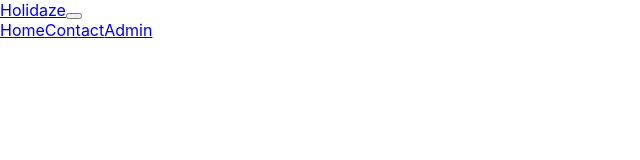
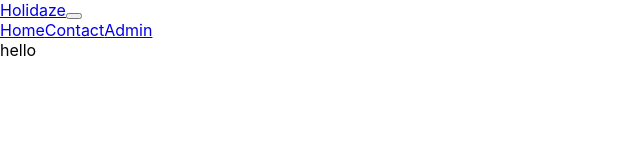
Before and after one commit to ca2roaldsoy/ProjectExam-2, a React (Create React App) app: page /newEstablishment in a window 1280 px wide. Shown: the top 160 px of the page, without its empty margins (0-640 px from the left). Built offline with nearby package versions, Linux system fonts and the light colour scheme; the HTML template or start-up script is replaced by a standard one.

Commit message:
added admin page content and created link to different admin sections

```diff
--- a/src/App.js
+++ b/src/App.js
@@ -6,7 +6,7 @@ import NavMenu from "./components/menu/NavMenu";
 import {
   AdminContextProvider,
   AdminContext,
-} from "./components/adminSite/context/AdminContext";
+} from "./components/context/AdminContext";
 
 function App() {
   return (
--- a/src/components/adminSite/admin/Admin.js
+++ b/src/components/adminSite/admin/Admin.js
@@ -1,5 +1,11 @@
 import React from "react";
 import { Redirect } from "react-router-dom";
+import Col from "react-bootstrap/Col";
+import Button from "react-bootstrap/Button";
+import { Link } from "react-router-dom";
+import AdminImg from "../../../images/bergen/admin_page.jpg";
+import Image from "react-bootstrap/Image";
+import Row from "react-bootstrap/Row";
 
 function Admin() {
   const getUser = localStorage.getItem("user");
@@ -8,7 +14,27 @@ function Admin() {
     return <Redirect to="/" />;
   }
 
-  return <h1>Holidaze</h1>;
+  return (
+    <Row>
+      <Col lg={6}>
+        <h1>Holidaze</h1>
+
+        <Link to="/enquiries">
+          <Button>Enquiries</Button>
+        </Link>
+        <Link to="./messages">
+          <Button>Messages</Button>
+        </Link>
+        <Link to="./newEstablishment">
+          <Button>Create New Establishment</Button>
+        </Link>
+      </Col>
+
+      <Col lg={6}>
+        <Image src={AdminImg} alt="aurora borealis" fluid />
+      </Col>
+    </Row>
+  );
 }
 
 export default Admin;
--- /dev/null
+++ b/src/components/adminSite/contactMsg/Messages.js
@@ -0,0 +1,7 @@
+import React from "react";
+
+function Messages() {
+  return <div>hello</div>;
+}
+
+export default Messages;
--- a/src/components/adminSite/logout/LogOut.js
+++ b/src/components/adminSite/logout/LogOut.js
@@ -1,7 +1,7 @@
 import React, { useContext } from "react";
 import { NavLink } from "react-router-dom";
 import Button from "react-bootstrap/Button";
-import { AdminContext } from "../context/AdminContext";
+import { AdminContext } from "../../context/AdminContext";
 import { useHistory } from "react-router-dom";
 
 function LogOut() {
--- /dev/null
+++ b/src/components/adminSite/newEstablishment/newEstablishment.js
@@ -0,0 +1,7 @@
+import React from "react";
+
+function newEstablishment() {
+  return <div>hello</div>;
+}
+
+export default newEstablishment;
--- /dev/null
+++ b/src/components/adminSite/viewEnquiries/viewEnquiries.js
@@ -0,0 +1,7 @@
+import React from "react";
+
+function viewEnquiries() {
+  return <div>hello</div>;
+}
+
+export default viewEnquiries;
--- a/src/components/menu/NavMenu.js
+++ b/src/components/menu/NavMenu.js
@@ -11,13 +11,10 @@ import {
 import Home from "../visitorSite/home/Home.js";
 import Contact from "../visitorSite/contact/Contact.js";
 import Admin from "../adminSite/admin/Admin.js";
-import { AdminContext } from "../adminSite/context/AdminContext";
-/*import HotelList from "../visitorSite/hotelList";
-import HotelSpecific from "../visitorSite/hotelSpecific";
-import MakeEnquiries from "../visitorSite/makeEnquiries";
-import newEstablishment from "../adminSite/newEstablishment";
-import viewEnquiries from "../adminSite/viewEnquiries";
-import ContactMsg from "../adminSite/contactMsg";*/
+import { AdminContext } from "../context/AdminContext";
+import newEstablishment from "../adminSite/newEstablishment/newEstablishment";
+import viewEnquiries from "../adminSite/viewEnquiries/viewEnquiries";
+import ContactMsg from "../adminSite/contactMsg/Messages";
 import Login from "../visitorSite/login/Login";
 import LogOut from "../adminSite/logout/LogOut";
 import Enquiries from "../visitorSite/makeEnquiries/Enquiries.js";
@@ -66,6 +63,9 @@ function NavMenu() {
           <Route path="/make-enquiries" component={Enquiries} />
           <Route path="/establishment/:id" component={EstablishmentDetails} />
           <Route path="/establishment/" component={Establishment} />
+          <Route path="/newEstablishment/" component={newEstablishment} />
+          <Route path="/enquiries/" component={viewEnquiries} />
+          <Route path="/messages/" component={ContactMsg} />
         </Switch>
       </Container>
     </Router>
--- a/src/components/visitorSite/login/LoginForm.js
+++ b/src/components/visitorSite/login/LoginForm.js
@@ -4,7 +4,7 @@ import * as yup from "yup";
 import Button from "react-bootstrap/Button";
 import Form from "react-bootstrap/Form";
 import { Link } from "react-router-dom";
-import { AdminContext } from "../../adminSite/context/AdminContext";
+import { AdminContext } from "../../context/AdminContext";
 import { useHistory } from "react-router-dom";
 
 // validate input field
```
Also changed, not shown: src/components/context/AdminContext.js (renamed from src/components/adminSite/context/AdminContext.js).
